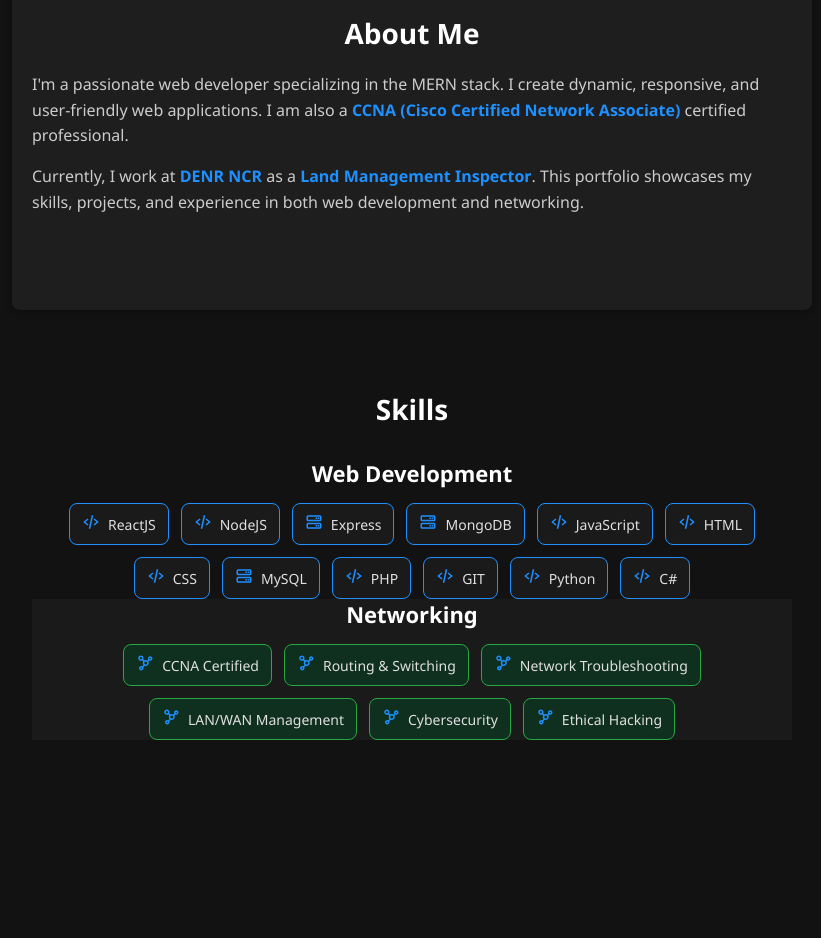
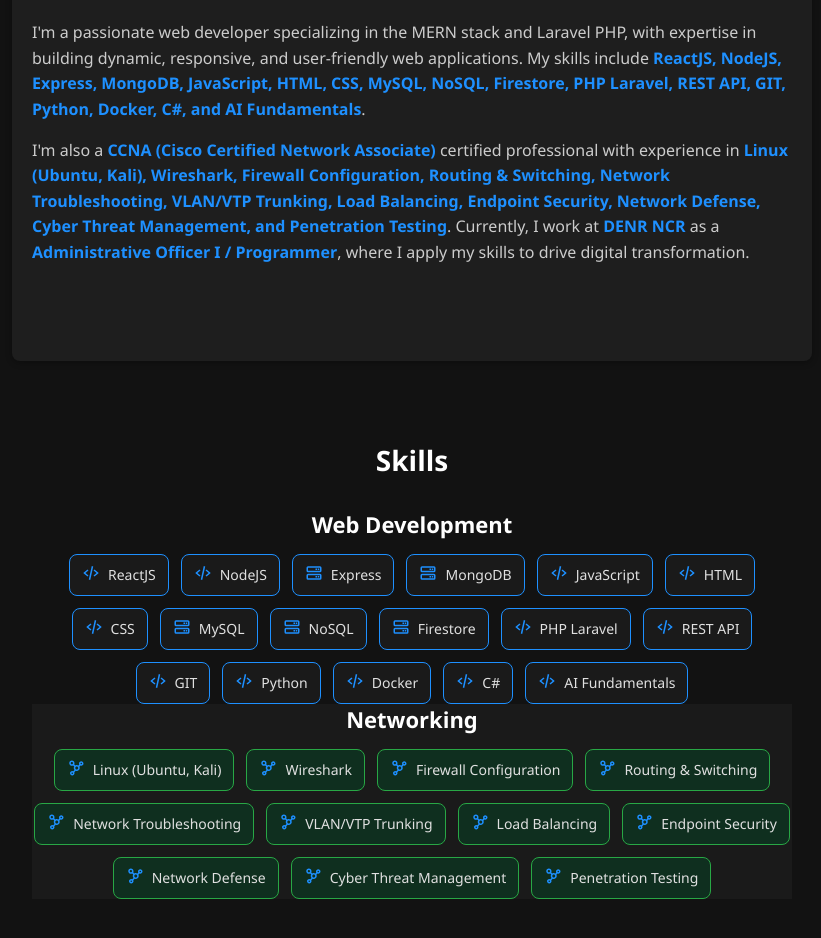
Before and after one commit to redsmite/react-portofolio, a React (Create React App) app: page / in a window 1280 px wide. Shown: the part 1300-2238 px from the top of the page, without its empty margins (228-1049 px from the left). Before the commit the page ends 2120 px from the top, so only its background shows below. Built offline with nearby package versions, Linux system fonts and the light colour scheme.

Commit message:
update skillset

```diff
--- a/src/components/About.jsx
+++ b/src/components/About.jsx
@@ -6,14 +6,10 @@
 <section id="about" className="about-section">
   <h2>About Me</h2>
   <p>
-        I'm a passionate web developer specializing in the MERN stack. I create
-        dynamic, responsive, and user-friendly web applications. I am also a
-        <strong> CCNA (Cisco Certified Network Associate)</strong> certified professional.
+    I'm a passionate web developer specializing in the MERN stack and Laravel PHP, with expertise in building dynamic, responsive, and user-friendly web applications. My skills include <strong>ReactJS, NodeJS, Express, MongoDB, JavaScript, HTML, CSS, MySQL, NoSQL, Firestore, PHP Laravel, REST API, GIT, Python, Docker, C#, and AI Fundamentals</strong>.
   </p>
   <p>
-        Currently, I work at <strong>DENR NCR</strong> as a <strong>Land Management Inspector</strong>.
-        This portfolio showcases my skills, projects, and experience in both
-        web development and networking.
+    I'm also a <strong>CCNA (Cisco Certified Network Associate)</strong> certified professional with experience in <strong>Linux (Ubuntu, Kali), Wireshark, Firewall Configuration, Routing & Switching, Network Troubleshooting, VLAN/VTP Trunking, Load Balancing, Endpoint Security, Network Defense, Cyber Threat Management, and Penetration Testing</strong>. Currently, I work at <strong>DENR NCR</strong> as a <strong>Administrative Officer I / Programmer</strong>, where I apply my skills to drive digital transformation.
   </p>
 </section>
   );
--- a/src/components/Hero.jsx
+++ b/src/components/Hero.jsx
@@ -30,7 +30,6 @@
       name: "WRUS Asset Tracking System",
       link: "https://wrus-asset-tracking-system.web.app/",
       repo: "https://github.com/redsmite/wrus-asset-tracking-system",
-      documentation: documentationPDF, // <--- PDF link
       description: "Information system designed for WRUS"
     },
   ];
--- a/src/components/Skills.jsx
+++ b/src/components/Skills.jsx
@@ -12,19 +12,29 @@
     { name: "HTML", icon: <BiCodeAlt /> },
     { name: "CSS", icon: <BiCodeAlt /> },
     { name: "MySQL", icon: <BiServer /> },
-    { name: "PHP", icon: <BiCodeAlt /> },
+    { name: "NoSQL", icon: <BiServer /> },
+    { name: "Firestore", icon: <BiServer /> },
+    { name: "PHP Laravel", icon: <BiCodeAlt /> },
+    { name: "REST API", icon: <BiCodeAlt /> },
     { name: "GIT", icon: <BiCodeAlt /> },
     { name: "Python", icon: <BiCodeAlt /> },
-    { name: "C#", icon: <BiCodeAlt /> }
+    { name: "Docker", icon: <BiCodeAlt /> },
+    { name: "C#", icon: <BiCodeAlt /> },
+    { name: "AI Fundamentals", icon: <BiCodeAlt /> },
   ];
 
   const networkingSkills = [
-    { name: "CCNA Certified", icon: <BiNetworkChart /> },
+    { name: "Linux (Ubuntu, Kali)", icon: <BiNetworkChart /> },
+    { name: "Wireshark", icon: <BiNetworkChart /> },
+    { name: "Firewall Configuration", icon: <BiNetworkChart /> },
     { name: "Routing & Switching", icon: <BiNetworkChart /> },
     { name: "Network Troubleshooting", icon: <BiNetworkChart /> },
-    { name: "LAN/WAN Management", icon: <BiNetworkChart /> },
-    { name: "Cybersecurity", icon: <BiNetworkChart /> },
-    { name: "Ethical Hacking", icon: <BiNetworkChart /> },
+    { name: "VLAN/VTP Trunking", icon: <BiNetworkChart /> },
+    { name: "Load Balancing", icon: <BiNetworkChart /> },
+    { name: "Endpoint Security", icon: <BiNetworkChart /> },
+    { name: "Network Defense", icon: <BiNetworkChart /> },
+    { name: "Cyber Threat Management", icon: <BiNetworkChart /> },
+    { name: "Penetration Testing", icon: <BiNetworkChart /> },
   ];
 
   return (
```
Also changed, not shown: src/assets/signature.gif. Lines whose indentation alone changed are shown as unchanged.
